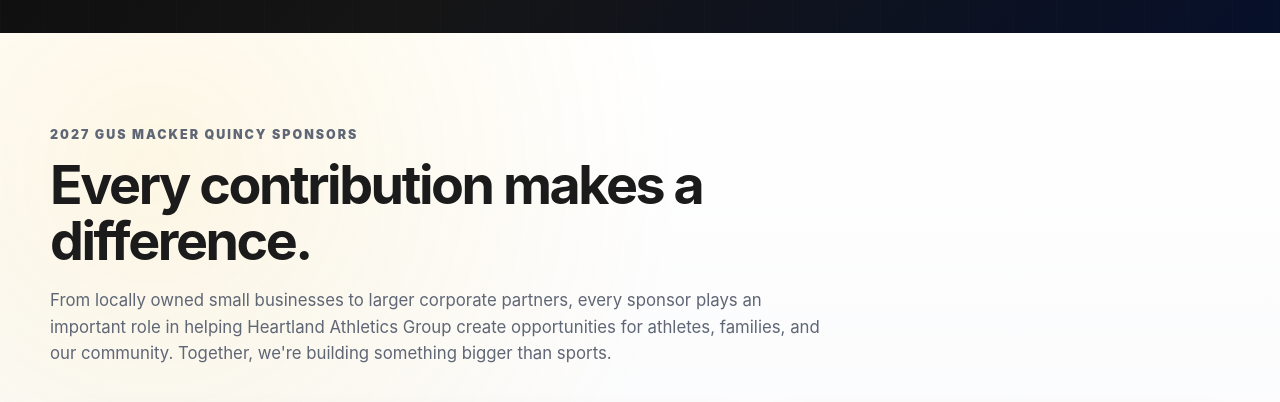
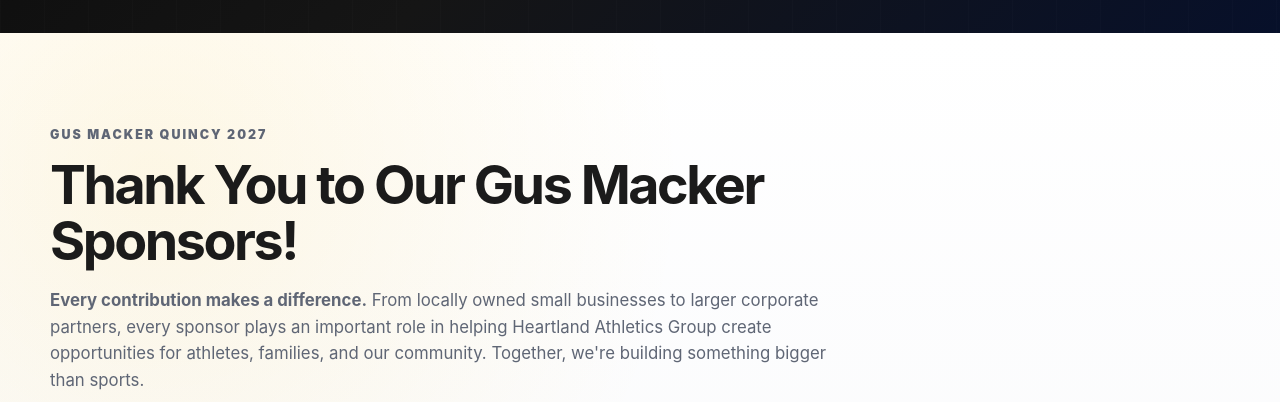
Before and after one commit to heartlandathleticsgroup-ai/heartland-athletics-group, a plain HTML site: page gus-macker/index.html in a window 1280 px wide. Shown: the part 790-1192 px from the top of the page. Drawn offline with Linux system fonts and the light colour scheme.

Commit message:
Thank Gus Macker Quincy 2027 sponsors

```diff
--- a/gus-macker/index.html
+++ b/gus-macker/index.html
@@ -110,10 +110,10 @@
     <section class="section macker-sponsor-showcase" id="event-sponsors">
       <div class="container">
         <div class="section-heading reveal">
-          <p class="eyebrow">2027 Gus Macker Quincy Sponsors</p>
-          <h2>Every contribution makes a difference.</h2>
+          <p class="eyebrow">Gus Macker Quincy 2027</p>
+          <h2>Thank You to Our Gus Macker Sponsors!</h2>
           <p>
-            From locally owned small businesses to larger corporate partners,
+            <strong>Every contribution makes a difference.</strong> From locally owned small businesses to larger corporate partners,
             every sponsor plays an important role in helping Heartland Athletics
             Group create opportunities for athletes, families, and our community.
             Together, we're building something bigger than sports.
```
